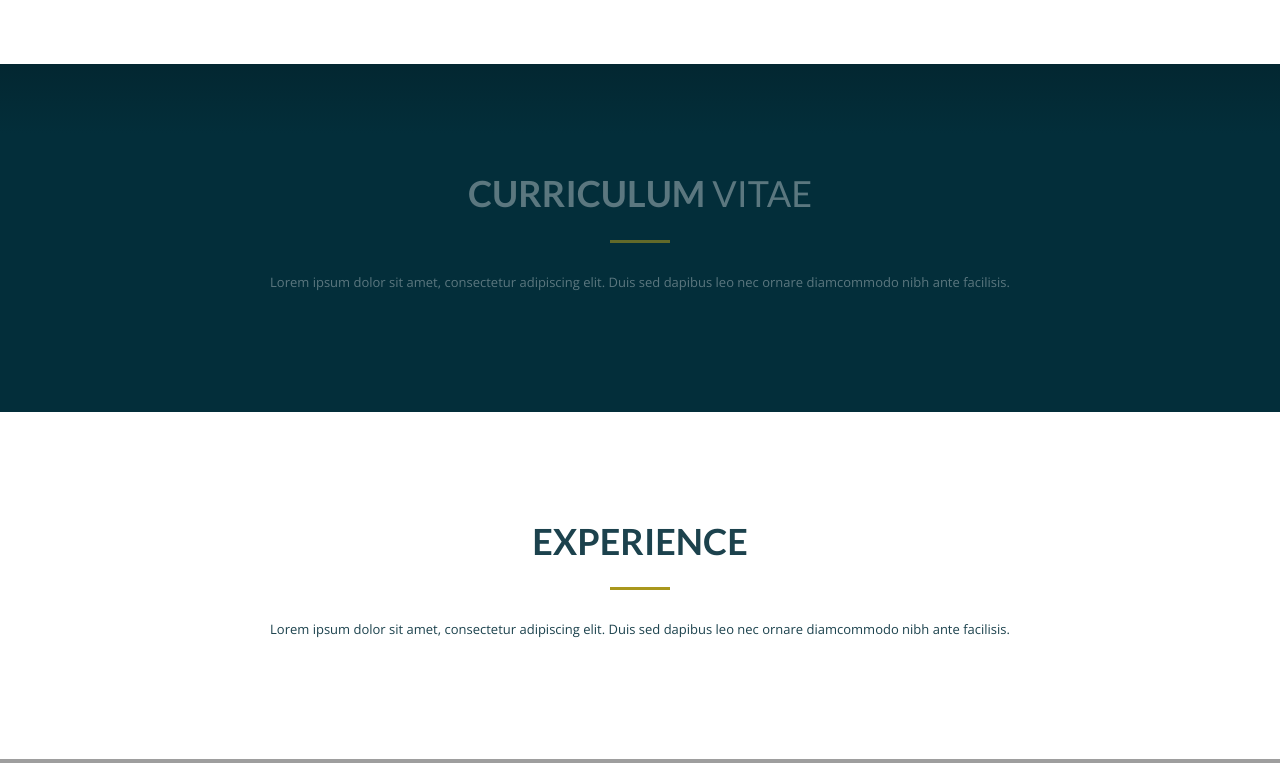
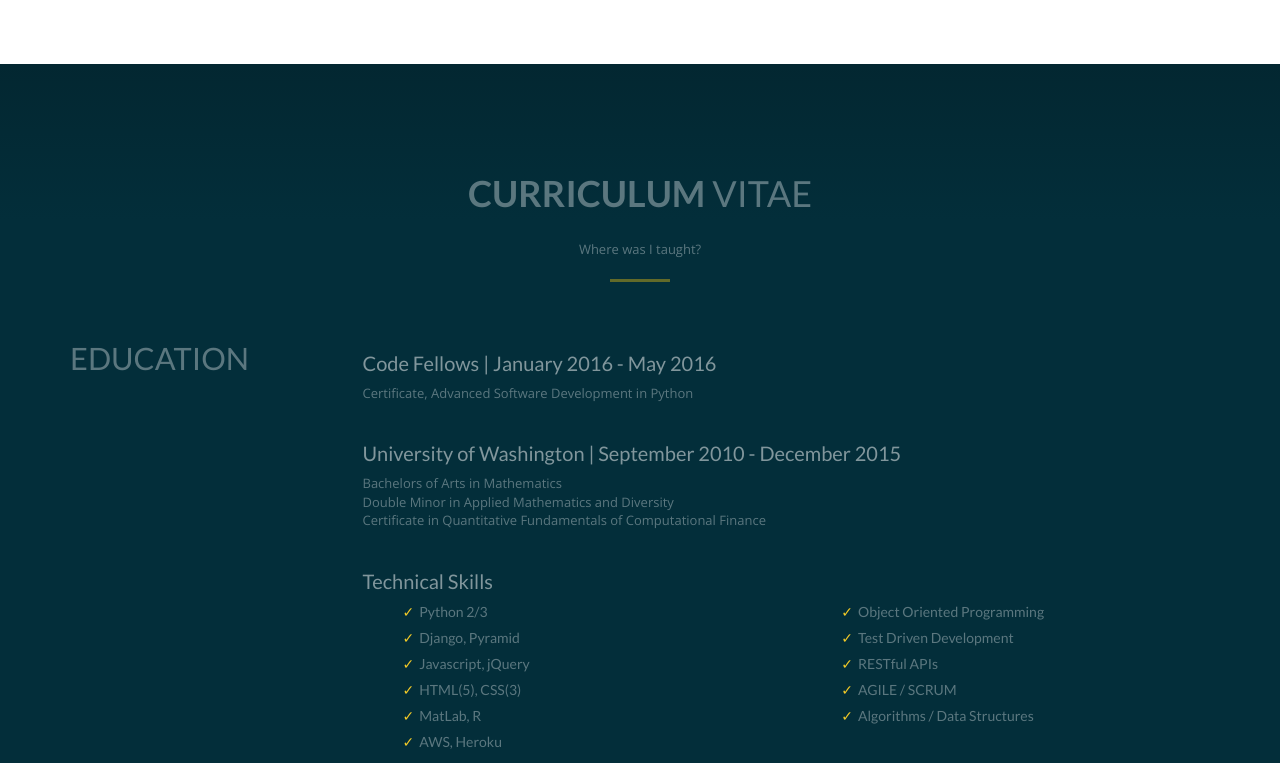
Before and after one commit to muniri92/portfolio-remastered, a Django app: page / in a window 1280 px wide. Shown: the part 2248-3011 px from the top of the page. Run offline with Django 3.2, Linux system fonts and the light colour scheme; some libraries are stand-ins or nearby versions; grey boxes are pictures that could not be loaded.

Commit message:
added the education section

```diff
--- /dev/null
+++ b/portfolio/portfolio_app/static/css/education.css
@@ -0,0 +1,4 @@
+
+.edu-title {
+	font-size: 2.2em;
+}
--- a/portfolio/portfolio_app/templates/portfolio_app/index.html
+++ b/portfolio/portfolio_app/templates/portfolio_app/index.html
@@ -26,6 +26,7 @@
 
     <!-- Stylesheet
         ================================================== -->
+    <link rel="stylesheet" type="text/css" href="{% static 'css/education.css' %}">
     <link rel="stylesheet" type="text/css"  href="{% static 'css/style.css' %}">
     <link rel="stylesheet" type="text/css" href="{% static 'css/animate.min.css' %}">
     <link href='http://fonts.googleapis.com/css?family=Lato:400,700,900,300' rel='stylesheet' type='text/css'>
@@ -240,40 +241,51 @@
       <div class="container">
         <div class="section-title text-center wow fadeInDown">
           <h2><strong>CURRICULUM</strong> VITAE</h2>
+          <p>Where was I taught?</pWhere I was taught>
           <hr>
           <div class="clearfix"></div>
-          <p>Lorem ipsum dolor sit amet, consectetur adipiscing elit. Duis sed dapibus leo nec ornare diamcommodo nibh ante facilisis.</p>
         </div>
-        <!-- <div class="row"> -->
- <!--          <div class="col-md-6 wow fadeInLeft"> <img src="{% static 'img/about.png' %}" class="img-responsive"> </div>
-          <div class="col-md-6 wow fadeInRight">
-              <h4>Who We Are</h4>
-              <p>Lorem ipsum dolor sit amet, consectetur adipiscing elit. Duis sed dapibus leo nec ornare diam. Sed commodo nibh ante facilisis bibendum dolor feugiat at. Duis sed dapibus leo nec ornare diam commodo nibh ante facilisis bibendum.</p>
+        <div class="row">
+          <div class="col-md-3 wow fadeInLeft"> <h2 class="edu-title">EDUCATION</h2></div>
+          <!-- <div class="space"></div> -->
+          <div class="col-md-9 wow fadeInUp">
+              <h4>Code Fellows | January 2016 - May 2016</h4>
+              <p>Certificate, Advanced Software Development in Python</p>
               <div class="space"></div>
-              <h4>What We Do</h4>
-              <p>Lorem ipsum dolor sit amet, consectetur adipiscing elit. Duis sed dapibus leo nec ornare diam. Sed commodo nibh ante facilisis bibendum dolor feugiat at.</p>
-              <div class="space"></div><div class="list-style">
+              <h4>University of Washington | September 2010 - December 2015</h4>
+              <p>Bachelors of Arts in Mathematics <br>
+                 Double Minor in Applied Mathematics and Diversity <br>
+                 Certificate in Quantitative Fundamentals of Computational Finance</p>
+              <!-- <div class="wow"> -->
+              <div class="space"></div>
+              <h4>Technical Skills</h4>
+              <div class="list-style">
                 <div class="row">
                   <div class="col-lg-6 col-sm-6 col-xs-12">
                     <ul>
-                      <li>Lorem ipsum dolor</li>
-                      <li>Consectetur adipiscing</li>
-                      <li>Duis sed dapibus leo</li>
-                      <li>Sed commodo nibh ante</li>
+                      <li>Python 2/3</li>
+                      <li>Django, Pyramid</li>
+                      <li>Javascript, jQuery</li>
+                      <li>HTML(5), CSS(3)</li>
+                      <li>MatLab, R</li>
+                      <li>AWS, Heroku</li>
                     </ul>
                   </div>
                   <div class="col-lg-6 col-sm-6 col-xs-12">
                     <ul>
-                      <li>Lorem ipsum dolor</li>
-                      <li>Consectetur adipiscing</li>
-                      <li>Duis sed dapibus leo</li>
-                      <li>Sed commodo nibh ante</li>
+                      <li>Object Oriented Programming</li>
+                      <li>Test Driven Development</li>
+                      <li>RESTful APIs</li>
+                      <li>AGILE / SCRUM</li>
+                      <li>Algorithms / Data Structures</li>
                     </ul>
                   </div>
                 </div>
               </div>
-          </div> -->
-        <!-- </div> -->
+          </div>
+<!--           <div class="col-md-3 wow fadeInRight"> January 2016 - May 2016 </div>
+          <div class="col-md-3 wow fadeInRight"> September 2010 - December 2015 </div>
+ -->        </div>
       </div>
     </div>
     <!-- Team Section -->
@@ -456,10 +468,9 @@
                 </p>
                 <ul class="list-inline">
                   <li><strong>Link</strong>: <a href="http://successapp.herokuapp.com">SuccessApp</a></li>
+                  <li><strong>Github</strong>: <a href=""></a>Repo</li>
                 </ul>
-                <img class="img-responsive img-centered" src="{% static 'img/portfolio/equiplogo.png' %}" alt="">
-                <!-- <p>Lorem ipsum dolor sit amet, sea essent iisque iudicabit te, pro no justo delicata inimicus, et oblique docendi laboramus eum. Ei minim fabulas pertinacia pro, graeco urbanitas reformidans quo id. Error congue tacimates ei vis, facer facete ius cu, audiam prodesset pri ut. Id semper fuisset vel, has dolorum menandri eu.</p> -->
-                  <!-- <li><strong>Category</strong>: Web Design</li> -->
+                <img class="img-responsive img-centered" src="{% static 'img/portfolio/01-preview.jpg' %}" alt="">
                 <button type="button" class="btn btn-primary" data-dismiss="modal"><i class="fa fa-times"></i> Close Project</button>
               </div>
             </div>
@@ -480,14 +491,14 @@
             <div class="col-lg-8 col-lg-offset-2">
               <div class="modal-body">
                 <!-- Project Details Go Here -->
-                <h2>Project Title</h2>
-                <p class="item-intro">Lorem ipsum dolor sit amet consectetur.</p>
+                <h2>Drone Quest</h2>
+                <!-- <p class="item-intro">Lorem ipsum dolor sit amet consectetur.</p> -->
+                <p>Drone Quest is an open source python module that allows a user to connect their Parrot AR-Drone and fly it using either our Angular web interface or a Leap Motion Controller. Used a Bottle framework to create an API that allows developers to install our module and control their Drone by hitting the correct API endpoints. As well as continuous integration using Tox, TravisCI and pytest.</p>
+                <ul class="list-inline">
+                  <li><strong>Install Module</strong>: <a href="https://github.com/DroneQuest"> DroneQuest </a></li>
+                  <li><strong>Github</strong> <a href="">Repo</a> </li>
+                </ul>
                 <img class="img-responsive img-centered" src="{% static 'img/portfolio/02-preview.jpg' %}" alt="">
-                <p>Lorem ipsum dolor sit amet, sea essent iisque iudicabit te, pro no justo delicata inimicus, et oblique docendi laboramus eum. Ei minim fabulas pertinacia pro, graeco urbanitas reformidans quo id. Error congue tacimates ei vis, facer facete ius cu, audiam prodesset pri ut. Id semper fuisset vel, has dolorum menandri eu.</p>
-                <ul class="list-inline">
-                  <li><strong>Client</strong>: John Doe</li>
-                  <li><strong>Category</strong>: Web Design</li>
-                </ul>
                 <button type="button" class="btn btn-primary" data-dismiss="modal"><i class="fa fa-times"></i> Close Project</button>
               </div>
             </div>
@@ -508,14 +519,14 @@
             <div class="col-lg-8 col-lg-offset-2">
               <div class="modal-body">
                 <!-- Project Details Go Here -->
-                <h2>Project Title</h2>
-                <p class="item-intro">Lorem ipsum dolor sit amet consectetur.</p>
+                <h2>Equip</h2>
+                <!-- <p class="item-intro">Lorem ipsum dolor sit amet consectetur.</p> -->
+                <p>A web application that helps users create custom packing lists based on selected outdoor activities as well as a journal that allows users to document their trip. Built using vanilla JavaScript, HTML5, and CSS3. Utilized local storage to persistently keep the journal on the users current browser cache.</p>
+                <ul class="list-inline">
+                  <li><strong>Site</strong>: <a href="http://heyduckd.github.io/equip/">Equip</a> </li>
+                  <li><strong>Github</strong>: <a href="">Repo</a> </li>
+                </ul>
                 <img class="img-responsive img-centered" src="{% static 'img/portfolio/03-preview.jpg' %}" alt="">
-                <p>Lorem ipsum dolor sit amet, sea essent iisque iudicabit te, pro no justo delicata inimicus, et oblique docendi laboramus eum. Ei minim fabulas pertinacia pro, graeco urbanitas reformidans quo id. Error congue tacimates ei vis, facer facete ius cu, audiam prodesset pri ut. Id semper fuisset vel, has dolorum menandri eu.</p>
-                <ul class="list-inline">
-                  <li><strong>Client</strong>: John Doe</li>
-                  <li><strong>Category</strong>: Web Design</li>
-                </ul>
                 <button type="button" class="btn btn-primary" data-dismiss="modal"><i class="fa fa-times"></i> Close Project</button>
               </div>
             </div>
```
